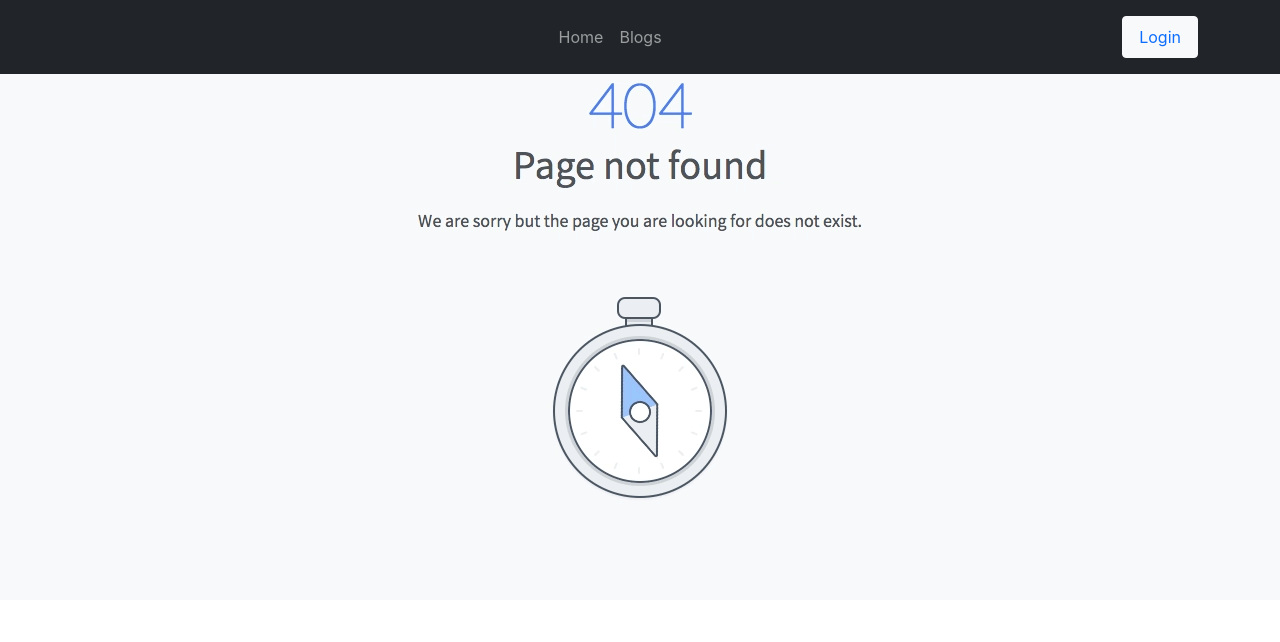
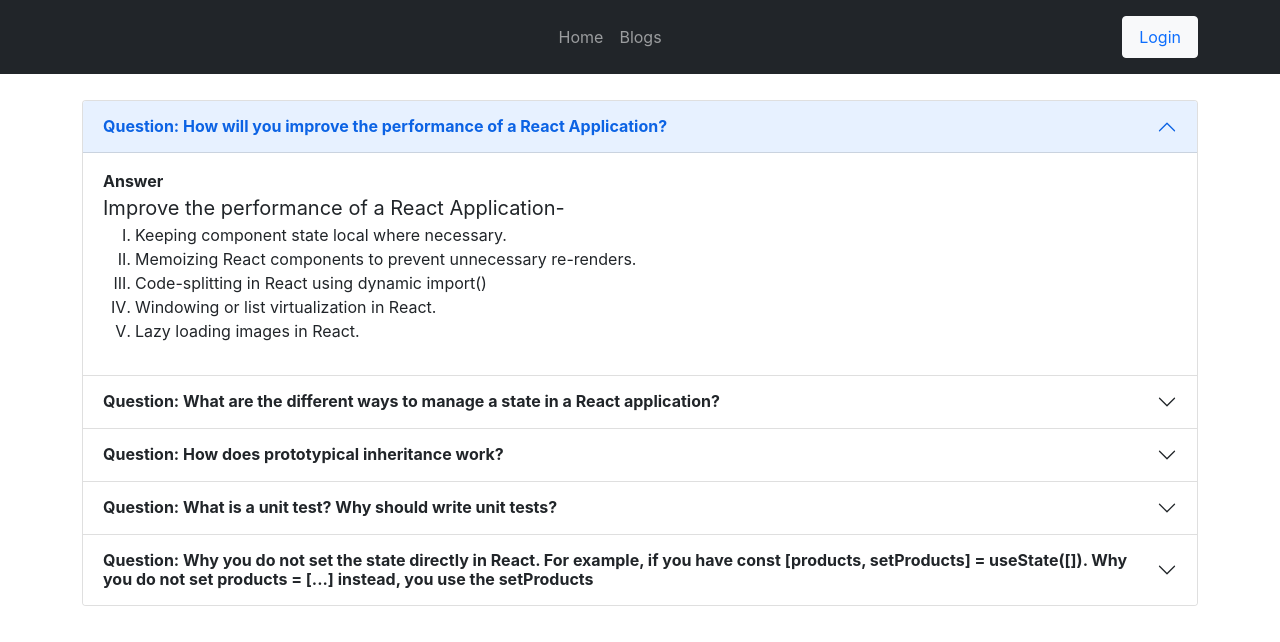
Before and after one commit to Ahsanul-kabir/trade-villa, a React (Create React App) app: page /blogs in a window 1280 px wide. Shown: the top 642 px of the page. Built offline with nearby package versions, Linux system fonts and the light colour scheme; no server answers.

Commit message:
blogs page added

```diff
--- a/src/App.js
+++ b/src/App.js
@@ -1,5 +1,6 @@
 import { Route, Routes } from 'react-router-dom';
 import './App.css';
+import Blogs from './Pages/Blogs/Blogs';
 import BuyNow from './Pages/BuyNow/BuyNow';
 import AddNewProduct from './Pages/Dashboard/AddNewProduct/AddNewProduct';
 import Dashboard from './Pages/Dashboard/Dashboard/Dashboard';
@@ -23,6 +24,7 @@ function App() {
         <Route path="/home" element={<Home />} />
         <Route path="/login" element={<Login />} />
         <Route path="/register" element={<Register />} />
+        <Route path="/blogs" element={<Blogs />} />
         <Route path="/buyNow/:productId" element={
           <RequireAuth>
             <BuyNow />
--- /dev/null
+++ b/src/Pages/Blogs/Blogs.js
@@ -0,0 +1,109 @@
+import React from 'react';
+
+const Blogs = () => {
+    return (
+        <div className='container' style={{ marginTop: '100px' }}>
+
+            <div class="accordion" id="accordionExample">
+                <div class="accordion-item">
+                    <h2 class="accordion-header" id="headingOne">
+                        <button class="accordion-button" type="button" data-bs-toggle="collapse" data-bs-target="#collapseOne" aria-expanded="true" aria-controls="collapseOne">
+                            <strong>Question: How will you improve the performance of a React Application?</strong>
+                        </button>
+                    </h2>
+                    <div id="collapseOne" class="accordion-collapse collapse show" aria-labelledby="headingOne" data-bs-parent="#accordionExample">
+                        <div class="accordion-body">
+                            <strong>Answer</strong>
+                            <p>
+                                <span className='fs-5 '>Improve the performance of a React Application-</span>
+                                <ol type='I'>
+                                    <li>Keeping component state local where necessary.</li>
+                                    <li>Memoizing React components to prevent unnecessary re-renders.</li>
+                                    <li>Code-splitting in React using dynamic import()</li>
+                                    <li>Windowing or list virtualization in React.</li>
+                                    <li>Lazy loading images in React.</li>
+                                </ol>
+                            </p>
+                        </div>
+                    </div>
+                </div>
+
+                <div class="accordion-item">
+                    <h2 class="accordion-header" id="headingTwo">
+                        <button class="accordion-button collapsed" type="button" data-bs-toggle="collapse" data-bs-target="#collapseTwo" aria-expanded="false" aria-controls="collapseTwo">
+                            <strong>Question: What are the different ways to manage a state in a React application?</strong>
+                        </button>
+                    </h2>
+                    <div id="collapseTwo" class="accordion-collapse collapse" aria-labelledby="headingTwo" data-bs-parent="#accordionExample">
+                        <div class="accordion-body">
+                            <strong>Answer</strong>
+                            <p>
+                                <span className='fs-5 '>Manage a state in a React application-</span>
+                                There are four main types of state you need to properly manage in your React apps:
+                                <ol type='I'>
+                                    <li>Local State</li>
+                                    <li>Global State</li>
+                                    <li>Server State</li>
+                                    <li>URL State</li>
+                                </ol>
+                            </p>
+                        </div>
+                    </div>
+                </div>
+
+                <div class="accordion-item">
+                    <h2 class="accordion-header" id="headingThree">
+                        <button class="accordion-button collapsed" type="button" data-bs-toggle="collapse" data-bs-target="#collapseThree" aria-expanded="false" aria-controls="collapseThree">
+                            <strong>Question: How does prototypical inheritance work?</strong>
+                        </button>
+                    </h2>
+                    <div id="collapseThree" class="accordion-collapse collapse" aria-labelledby="headingThree" data-bs-parent="#accordionExample">
+                        <div class="accordion-body">
+                            <strong>Answer</strong>
+                            <p>
+                                {/* <span className='fs-5 '>Purpose of JWT</span> */}
+                                Every object with its methods and properties contains an internal and hidden property known as [[Prototype]]. The Prototypal Inheritance is a feature in javascript used to add methods and properties in objects. It is a method by which an object can inherit the properties and methods of another object. Traditionally, in order to get and set the [[Prototype]] of an object, we use Object. getPrototypeOf and Object.setPrototypeOf. Nowadays, in modern language, it is being set using __proto__.
+                            </p>
+                        </div>
+                    </div>
+                </div>
+
+                <div class="accordion-item">
+                    <h2 class="accordion-header" id="headingFour">
+                        <button class="accordion-button collapsed" type="button" data-bs-toggle="collapse" data-bs-target="#collapseFour" aria-expanded="false" aria-controls="collapseFour">
+                            <strong>Question: What is a unit test? Why should write unit tests?</strong>
+                        </button>
+                    </h2>
+                    <div id="collapseFour" class="accordion-collapse collapse" aria-labelledby="headingFour" data-bs-parent="#accordionExample">
+                        <div class="accordion-body">
+                            <strong>Answer</strong>
+                            <p>
+                                <span className='fs-5 '>Unit Test-</span>
+                                A unit test is a way of testing a unit - the smallest piece of code that can be logically isolated in a system. In most programming languages, that is a function, a subroutine, a method or property. The isolated part of the definition is important.
+                            </p>
+                        </div>
+                    </div>
+                </div>
+
+
+                <div class="accordion-item">
+                    <h2 class="accordion-header" id="headingFive">
+                        <button class="accordion-button collapsed" type="button" data-bs-toggle="collapse" data-bs-target="#collapseFive" aria-expanded="false" aria-controls="collapseFive">
+                            <strong>Question: Why you do not set the state directly in React. For example, if you have const [products, setProducts] = useState([]). Why you do not set products = [...] instead, you use the setProducts</strong>
+                        </button>
+                    </h2>
+                    <div id="collapseFive" class="accordion-collapse collapse" aria-labelledby="headingFive" data-bs-parent="#accordionExample">
+                        <div class="accordion-body">
+                            <strong>Answer</strong>
+                            <p>
+                                products = [...] is just copy a array but not possible update the main array. On the other hand, onst [products, setProducts] = useState([]) is way get the array and update the main array.
+                            </p>
+                        </div>
+                    </div>
+                </div>
+            </div>
+        </div>
+    );
+};
+
+export default Blogs;
```
